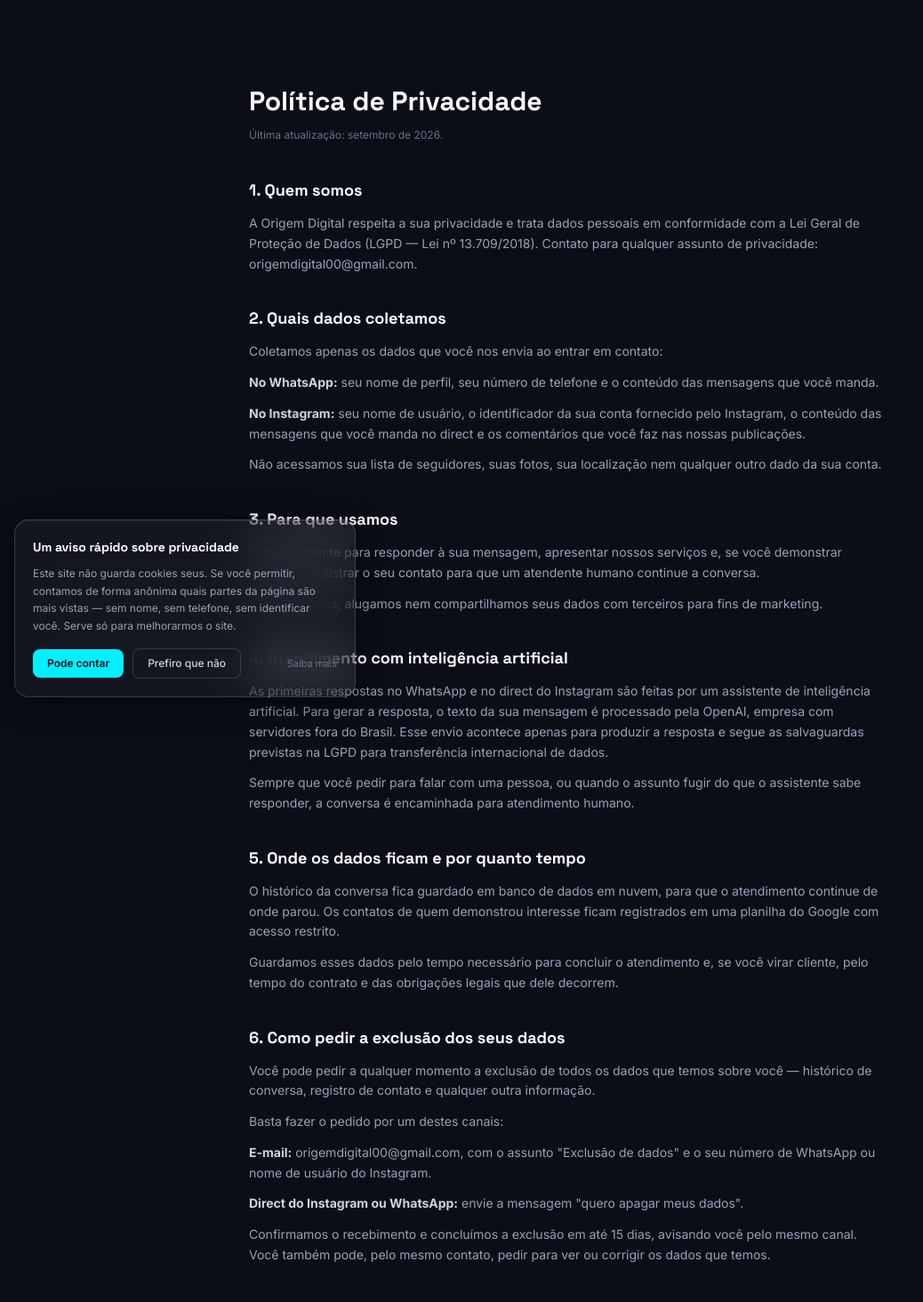
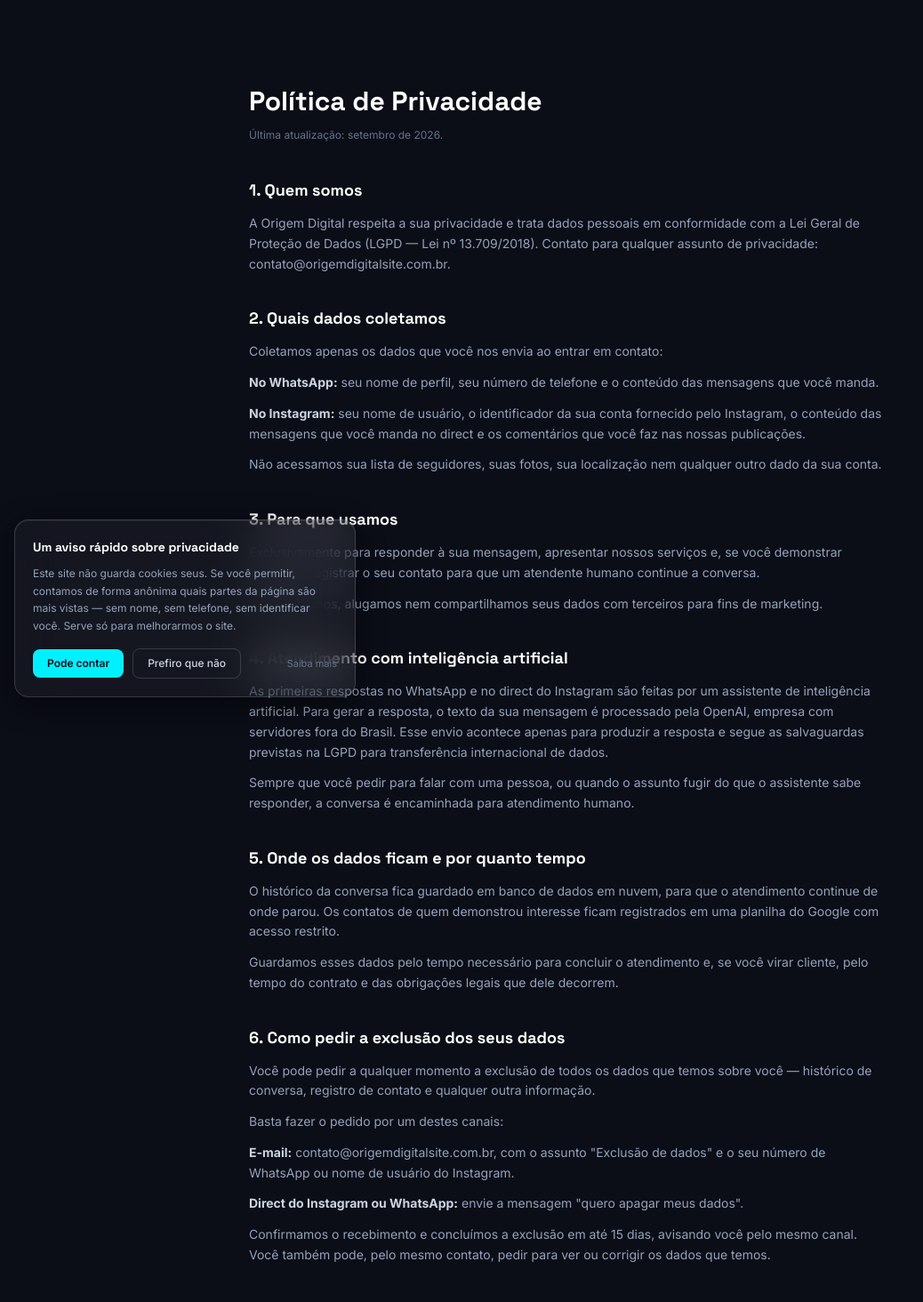
Before and after one commit to vito0067/origem-digital, a Next.js app: page /privacidade in a window 1280 px wide. Shown: the top 1464 px of the page at 89% size, without its empty margins (0-1038 px from the left). Built offline with nearby package versions, Linux system fonts and the light colour scheme.

Commit message:
Update contact email for privacy inquiries

```diff
--- a/app/privacidade/page.tsx
+++ b/app/privacidade/page.tsx
@@ -37,7 +37,7 @@ export default function Privacidade() {
             A Origem Digital respeita a sua privacidade e trata dados pessoais
             em conformidade com a Lei Geral de Proteção de Dados (LGPD — Lei nº
             13.709/2018). Contato para qualquer assunto de privacidade:
-            origemdigital00@gmail.com.
+            contato@origemdigitalsite.com.br.
           </p>
         </Bloco>
 
@@ -113,7 +113,7 @@ export default function Privacidade() {
           <p>Basta fazer o pedido por um destes canais:</p>
           <p>
             <strong className="text-slate-300">E-mail:</strong>{" "}
-            origemdigital00@gmail.com, com o assunto &quot;Exclusão de
+            contato@origemdigitalsite.com.br, com o assunto &quot;Exclusão de
             dados&quot; e o seu número de WhatsApp ou nome de usuário do
             Instagram.
           </p>
```
